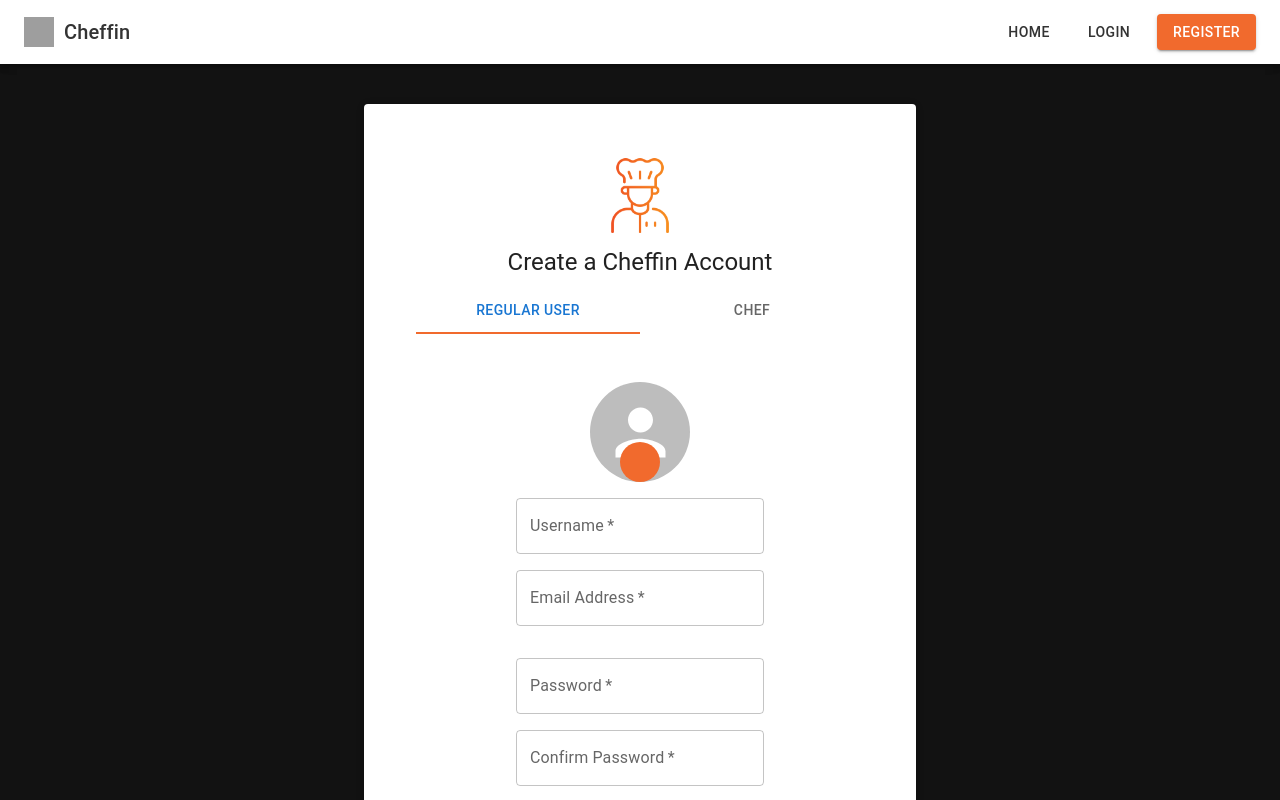
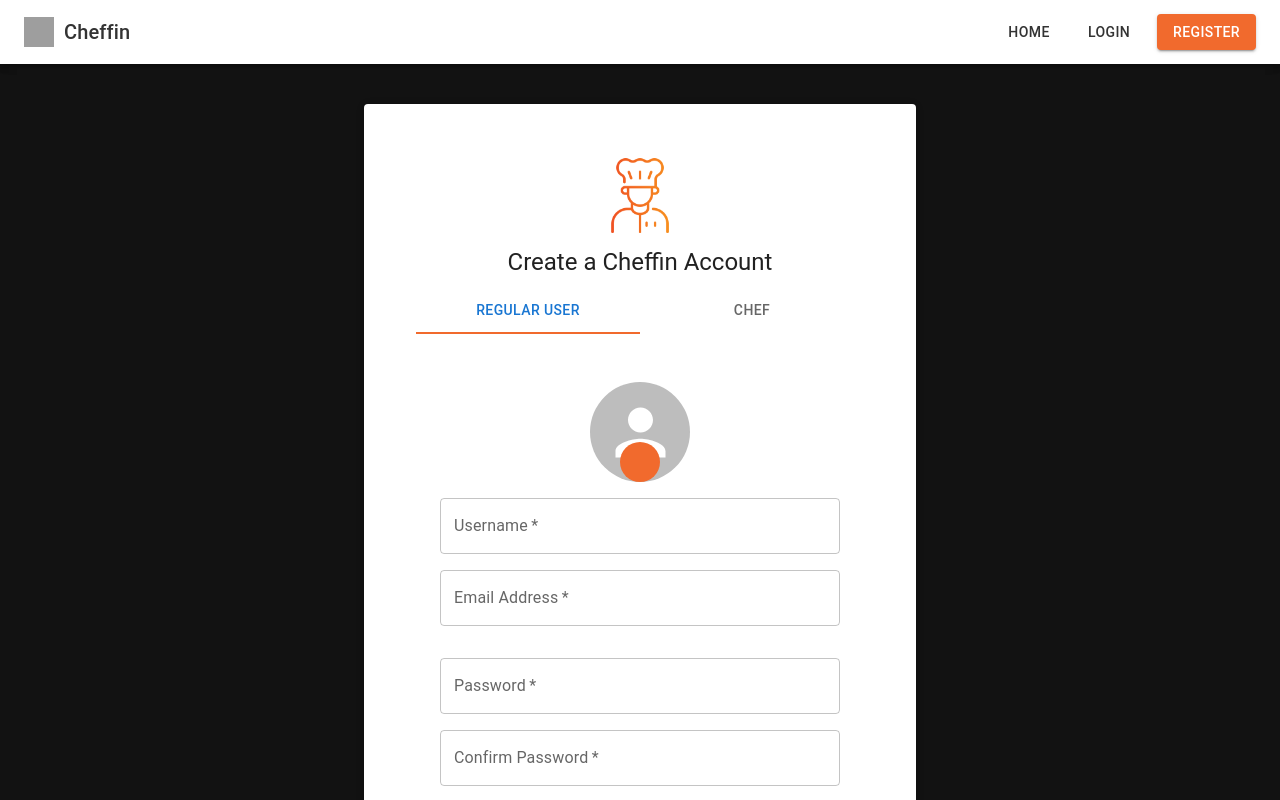
Before and after one commit to dreig-dawi/dreig-dawi.github.io, a React (Create React App) app in the folder cheffin/: page /register in a window 1280 px wide. Shown: the top 800 px of the page. Built offline with nearby package versions, Linux system fonts and the light colour scheme; grey boxes are pictures that could not be loaded; some icons are missing.

Commit message:
Fixed: Chat and register

```diff
--- a/cheffin/src/pages/Chat/Chat.js
+++ b/cheffin/src/pages/Chat/Chat.js
@@ -32,12 +32,28 @@ function Chat() {
 
   // Polling interval reference
   const pollIntervalRef = useRef(null);
-  const messagesEndRef = useRef(null);  // Fetch profile of the chat recipient (with caching)
+  const messagesEndRef = useRef(null);  // Cache for profiles to avoid unnecessary fetches
+  const profileCache = useRef({});
+
+  // Fetch profile of the chat recipient (with caching)
   const fetchRecipientProfile = useCallback(async (recipientUsername) => {
-    // Don't fetch if we already have this recipient's profile
+    // Skip if username is invalid
+    if (!recipientUsername) {
+      console.log('Invalid username provided to fetchRecipientProfile');
+      return null;
+    }
+
+    // Check memory cache first
+    if (profileCache.current[recipientUsername]) {
+      console.log(`Using cached profile for ${recipientUsername}`);
+      return profileCache.current[recipientUsername];
+    }
+
+    // Check if this is the current recipient we're chatting with
     if (recipient && recipient.username === recipientUsername) {
-      console.log(`Already have profile for ${recipientUsername}, skipping fetch`);
-      return; // Already have this recipient's profile
+      console.log(`Already have active recipient profile for ${recipientUsername}`);
+      profileCache.current[recipientUsername] = recipient;
+      return recipient; // Return cached profile
     }
 
     console.log(`Fetching profile for user: ${recipientUsername}`);
@@ -46,11 +62,21 @@ function Chat() {
 
       const response = await axios.get(url);
       console.log(`Successfully fetched profile for ${recipientUsername}`);
-      setRecipient(response.data);
+
+      // Cache the result
+      profileCache.current[recipientUsername] = response.data;
+
+      // Only set as active recipient if it's the one we're actively chatting with
+      if (!recipient || recipient.username === recipientUsername) {
+        setRecipient(response.data);
+      }
+
+      return response.data; // Return the profile data
     } catch (error) {
       console.error('Error fetching recipient profile:', error);
       console.error('Error details:', error.response?.data || error.message);
       setError(`Failed to load user profile: ${error.response?.data?.message || error.message}`);
+      return null;
     }
   }, [recipient]);
 
@@ -92,11 +118,35 @@ function Chat() {
           'Accept': 'application/json'
         }
       });
-
-      let conversationsData = [];
+        let conversationsData = [];
       if (Array.isArray(response.data)) {
         conversationsData = response.data;
+
+        // Set conversations first to show the list quickly
         setConversations(conversationsData);
+
+        // Then fetch profile pictures for all conversations in parallel
+        Promise.all(
+          conversationsData.map(async (conv) => {
+            try {
+              // Fetch profile for each conversation participant
+              const profileData = await fetchRecipientProfile(conv.username);
+              if (profileData && profileData.profilePicture) {
+                // Update this specific conversation with the profile picture
+                setConversations(prev =>
+                  prev.map(c =>
+                    c.participantId === conv.participantId
+                      ? { ...c, profilePicture: profileData.profilePicture }
+                      : c
+                  )
+                );
+              }
+            } catch (err) {
+              console.error(`Failed to fetch profile for ${conv.username}:`, err);
+            }
+            return conv;
+          })
+        );
       } else {
         console.warn('Backend returned non-array response for conversations:', response.data);
         setConversations([]);
@@ -136,7 +186,7 @@ function Chat() {
       return [];
     }
   }, [currentUser, username, recipient, fetchRecipientProfile]);
-    // Helper function to update conversations list when a new message is received
+  // Helper function to update conversations list when a new message is received
   const updateConversationsList = useCallback((newMessage) => {
     if (!currentUser) return;
 
@@ -145,6 +195,7 @@ function Chat() {
       const isReceiver = newMessage.senderUsername !== currentUser.username;
       const conversationParticipantId = isReceiver ? newMessage.senderId : newMessage.recipientId;
       const conversationUsername = isReceiver ? newMessage.senderUsername : newMessage.recipientUsername;
+      const profilePicture = isReceiver ? newMessage.senderProfilePicture : newMessage.recipientProfilePicture;
 
       // Check if conversation exists
       const conversationExists = prevConversations.some(
@@ -157,7 +208,8 @@ function Chat() {
           participantId: conversationParticipantId,
           username: conversationUsername,
           lastMessage: newMessage.content,
-          timestamp: newMessage.timestamp
+          timestamp: newMessage.timestamp,
+          profilePicture: profilePicture
         }];
       }
 
@@ -167,7 +219,9 @@ function Chat() {
           return {
             ...conv,
             lastMessage: newMessage.content,
-            timestamp: newMessage.timestamp
+            timestamp: newMessage.timestamp,
+            // Preserve the existing profile picture if not provided in the message
+            profilePicture: profilePicture || conv.profilePicture
           };
         }
         return conv;
@@ -210,10 +264,27 @@ function Chat() {
         id: participantId,
         username: participantUsername
       });
-      console.log(`Active conversation set to ID: ${participantId}, username: ${participantUsername}`);
+      console.log(`Active conversation set to ID: ${participantId}, username: ${participantUsername}`);      // Get recipient details
+      try {
+        const profileData = await fetchRecipientProfile(participantUsername);
 
-      // Get recipient details
-      fetchRecipientProfile(participantUsername);
+        // Update the profile picture in the conversations list
+        if (profileData && profileData.profilePicture) {
+          setConversations(prevConversations =>
+            prevConversations.map(conv => {
+              if (conv.participantId === participantId || conv.username === participantUsername) {
+                return {
+                  ...conv,
+                  profilePicture: profileData.profilePicture
+                };
+              }
+              return conv;
+            })
+          );
+        }
+      } catch (err) {
+        console.error("Error updating profile picture:", err);
+      }
 
       // On mobile, show the chat and hide the conversations list
       if (isMobileView) {
@@ -342,7 +413,28 @@ function Chat() {
   // Auto-scroll to the bottom of messages
   useEffect(() => {
     messagesEndRef.current?.scrollIntoView({ behavior: 'smooth' });
-  }, [messages]);
+  }, [messages]);  // Helper function to get current user's profile picture
+  const getCurrentUserProfilePicture = useCallback(() => {
+    return currentUser?.profilePicture || null;
+  }, [currentUser]);
+
+  // Helper function to get recipient's profile picture
+  const getRecipientProfilePicture = useCallback((username) => {
+    // Check if it's in the cache
+    if (profileCache.current[username]) {
+      return profileCache.current[username].profilePicture || null;
+    }
+
+    // Check if it's the current recipient
+    if (recipient && recipient.username === username) {
+      return recipient.profilePicture || null;
+    }
+
+    // Find in conversations
+    const conv = conversations.find(c => c.username === username);
+    return conv?.profilePicture || null;
+  }, [recipient, conversations]);
+
   const handleSendMessage = async () => {
     if (!message.trim() || !activeConversation) return;
 
@@ -364,6 +456,10 @@ function Chat() {
         content: message.trim()
       };
 
+      // Get profile pictures for the optimistic update
+      const senderProfilePicture = getCurrentUserProfilePicture();
+      const recipientProfilePicture = getRecipientProfilePicture(activeConversation.username);
+
       // Optimistically add message to UI
       const optimisticMessage = {
         id: `temp-${Date.now()}`,
@@ -371,7 +467,9 @@ function Chat() {
         senderUsername: currentUser.username,
         recipientUsername: activeConversation.username,
         content: message.trim(),
-        timestamp: new Date().toISOString()
+        timestamp: new Date().toISOString(),
+        senderProfilePicture: senderProfilePicture,
+        recipientProfilePicture: recipientProfilePicture
       };
 
       // Add to messages
@@ -497,10 +595,9 @@ function Chat() {
                       button
                       className={`conversation-item ${activeConversation?.id === conv.participantId ? 'active' : ''}`}
                       onClick={() => fetchMessages(conv.participantId, conv.username)}
-                    >
-                      <Box className="conversation-avatar">
+                    >                      <Box className="conversation-avatar">
                         <Avatar
-                          src={'/icons/default-avatar.png'}
+                          src={conv.profilePicture || '/icons/default-avatar.png'}
                           alt={conv.username}
                         >
                           {conv.username.charAt(0).toUpperCase()}
@@ -543,9 +640,8 @@ function Chat() {
                     <ArrowBackIcon />
                   </IconButton>
                 )}
-
-                <Avatar
-                  src={recipient?.profilePicture}
+                  <Avatar
+                  src={recipient?.profilePicture || '/icons/default-avatar.png'}
                   alt={activeConversation.username}
                   sx={{ width: 40, height: 40, mr: 2 }}
                 >
--- a/cheffin/src/pages/Register/Register.js
+++ b/cheffin/src/pages/Register/Register.js
@@ -139,7 +139,8 @@ function Register() {
             alignItems: 'center',
             p: { xs: 2, sm: 4 }
           }}
-        >          <Grid
+        >
+          <Grid
             container
             sx={{
               display: 'flex',
@@ -178,7 +179,8 @@ function Register() {
             <Alert severity="error" sx={{ width: '100%', mb: 2 }}>
               {error}
             </Alert>
-          )}          <Box
+          )}
+          <Box
             component="form"
             onSubmit={handleSubmit}
             sx={{ mt: 1, width: '100%', display: 'flex', flexDirection: 'column', alignItems: 'center' }}
@@ -193,7 +195,8 @@ function Register() {
                 alignItems: 'center',
                 flexDirection: { xs: 'column', sm: 'row' }
               }}
-            >              <Box
+            >
+              <Box
                 sx={{
                   position: 'relative',
                   display: 'flex',
@@ -236,7 +239,8 @@ function Register() {
                   </IconButton>
                 </label>
               </Box>
-            </Grid>            <Grid
+            </Grid>
+            <Grid
               container
               spacing={2}
               sx={{
@@ -245,8 +249,9 @@ function Register() {
                 justifyContent: 'center',
                 alignItems: 'center'
               }}
-            >              <Grid container spacing={2} sx={{ mb: 2, maxWidth: '600px', display: 'flex', justifyContent: 'center' }}>
-                <Grid item xs={12} sm={6} sx={{ display: 'flex', justifyContent: 'center' }}>
+            >
+              <Grid container spacing={2} sx={{ mb: 2, maxWidth: '600px', display: 'flex', justifyContent: 'center' }}>
+                <Grid item xs={12} sm={6} sx={{ display: 'flex', justifyContent: 'center', width: '100%' }}>
                   <TextField
                     required
                     fullWidth
@@ -257,10 +262,10 @@ function Register() {
                     value={userFormData.username}
                     onChange={handleUserChange}
                     inputProps={{ maxLength: 30 }}
-                    sx={{ maxWidth: '280px' }}
+                    sx={{ maxWidth: '400px' }}
                   />
                 </Grid>
-                <Grid item xs={12} sm={6} sx={{ display: 'flex', justifyContent: 'center' }}>
+                <Grid item xs={12} sm={6} sx={{ display: 'flex', justifyContent: 'center', width: '100%' }}>
                   <TextField
                     required
                     fullWidth
@@ -271,11 +276,12 @@ function Register() {
                     value={userFormData.email}
                     onChange={handleUserChange}
                     inputProps={{ maxLength: 100 }}
-                    sx={{ maxWidth: '280px' }}
+                    sx={{ maxWidth: '400px' }}
                   />
                 </Grid>
-              </Grid>              <Grid container spacing={2} sx={{ mb: 2, maxWidth: '600px', display: 'flex', justifyContent: 'center' }}>
-                <Grid item xs={12} sm={6} sx={{ display: 'flex', justifyContent: 'center' }}>
+              </Grid>
+              <Grid container spacing={2} sx={{ mb: 2, maxWidth: '600px', display: 'flex', justifyContent: 'center' }}>
+                <Grid item xs={12} sm={6} sx={{ display: 'flex', justifyContent: 'center', width: '100%' }}>
                   <TextField
                     required
                     fullWidth
@@ -287,10 +293,10 @@ function Register() {
                     value={userFormData.password}
                     onChange={handleUserChange}
                     inputProps={{ maxLength: 64 }}
-                    sx={{ maxWidth: '280px' }}
+                    sx={{ maxWidth: '400px' }}
                   />
                 </Grid>
-                <Grid item xs={12} sm={6} sx={{ display: 'flex', justifyContent: 'center' }}>
+                <Grid item xs={12} sm={6} sx={{ display: 'flex', justifyContent: 'center', width: '100%' }}>
                   <TextField
                     required
                     fullWidth
@@ -301,11 +307,12 @@ function Register() {
                     value={userFormData.confirmPassword}
                     onChange={handleUserChange}
                     inputProps={{ maxLength: 64 }}
-                    sx={{ maxWidth: '280px' }}
+                    sx={{ maxWidth: '400px' }}
                   />
                 </Grid>
               </Grid>
-            </Grid>            {/* Chef specific fields */}
+            </Grid>
+            {/* Chef specific fields */}
             {isChef && (
               <Box sx={{ mt: 3, display: 'flex', flexDirection: 'column', alignItems: 'center' }}>
                 <Typography variant="h6" gutterBottom align="center">
@@ -322,7 +329,8 @@ function Register() {
                     alignItems: 'center',
                     maxWidth: '600px'
                   }}
-                >                  <Grid container spacing={2}
+                >
+                  <Grid container spacing={2}
                     sx={{
                       display: 'flex',
                       flexDirection: { xs: 'column', sm: 'row' },
@@ -332,7 +340,8 @@ function Register() {
                       width: '100%',
                       maxWidth: '600px'
                     }}
-                  ><Grid item xs={12} sm={6} sx={{ display: 'flex', justifyContent: 'center' }}>
+                  >
+                    <Grid item xs={12} sm={6} sx={{ display: 'flex', justifyContent: 'center', width: '100%' }}>
                       <TextField
                         required
                         fullWidth
@@ -344,12 +353,12 @@ function Register() {
                         onChange={handleChefChange}
                         inputProps={{ maxLength: 50 }}
                         sx={{
-                          width: '100%'
+                          maxWidth: '400px'
                         }}
                       />
                     </Grid>
 
-                    <Grid item xs={12} sm={6} sx={{ display: 'flex', justifyContent: 'center' }}>
+                    <Grid item xs={12} sm={6} sx={{ display: 'flex', justifyContent: 'center', width: '100%' }}>
                       <TextField
                         required
                         fullWidth
@@ -361,10 +370,12 @@ function Register() {
                         value={chefFormData.experience}
                         onChange={handleChefChange}
                         sx={{
-                          width: '100%'
+                          maxWidth: '400px'
                         }}
-                      />                    </Grid>
-                  </Grid>                  <Grid item xs={12} sx={{ width: '100%', maxWidth: '600px' }}>
+                      />
+                    </Grid>
+                  </Grid>
+                  <Grid item xs={12} sx={{ width: '100%', maxWidth: '600px' }}>
                     <TextField
                       required
                       fullWidth
@@ -382,7 +393,8 @@ function Register() {
                   </Grid>
                 </Grid>
               </Box>
-            )}            <Box sx={{ display: 'flex', justifyContent: 'center', width: '100%' }}>
+            )}
+            <Box sx={{ display: 'flex', justifyContent: 'center', width: '100%' }}>
               <Button
                 type="submit"
                 variant="contained"
```
